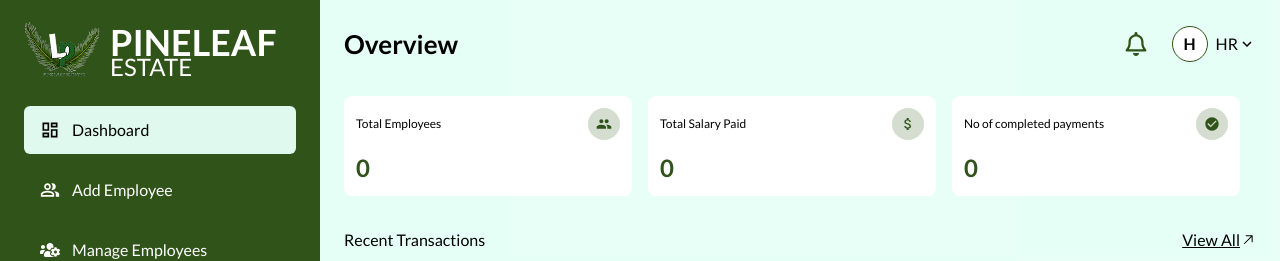
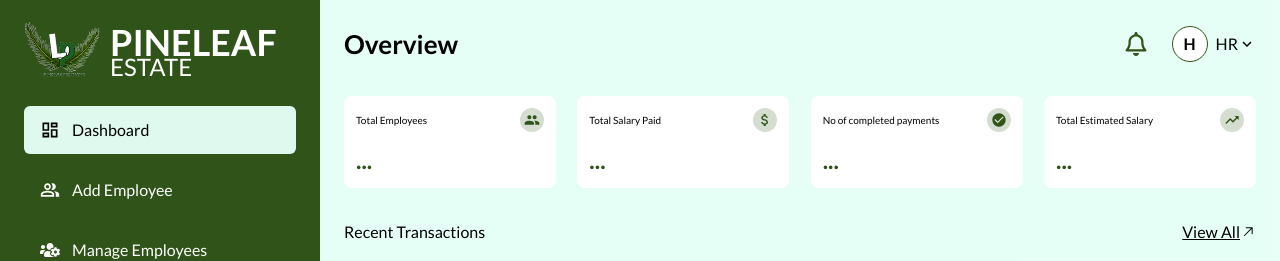
Before and after one commit to Sunmence-team/pineleaf_salary_log, a React (Vite) app: page /overview in a window 1280 px wide. Shown: the top 261 px of the page. Built offline with nearby package versions, Linux system fonts and the light colour scheme; no server answers.

Commit message:
Patched stats on dashboard for meantime

```diff
--- a/src/components/cards/OverviewCards.tsx
+++ b/src/components/cards/OverviewCards.tsx
@@ -4,7 +4,7 @@ const OverviewCards = ({ title, icon, value } : { title:string, icon: React.Reac
   return (
     <div className='bg-white p-3 w-full rounded-lg flex flex-col gap-3'>
         <div className="flex items-center justify-between">
-            <p className='md:text-xs text-[10px]'>{title}</p>
+            <p className='text-[10px]'>{title}</p>
             {icon}
         </div>
         <h3 className='md:text-2xl text-xl text-pryClr font-bold'>{value}</h3>
--- a/src/context/UserContext.tsx
+++ b/src/context/UserContext.tsx
@@ -106,11 +106,11 @@ export const UserProvider = ({ children }: userProviderProps) => {
 
   const refreshUser = async (token: string) => {
     try {
-      const response = await api.get(`${API_URL}/api/user`, {
+      const response = await api.get(`/user`, {
         headers: { Authorization: `Bearer ${token}` },
       });
 
-      // console.log("refresh response", response)
+      console.log("refresh response", response)
 
       const updatedUser = response.data;
 
--- a/src/pages/Dashboard.tsx
+++ b/src/pages/Dashboard.tsx
@@ -10,54 +10,95 @@ import { Link } from "react-router-dom";
 import { GoArrowUpRight } from "react-icons/go";
 import AllTransactions from "./AllTransactions";
 import { useUser } from "../context/UserContext";
+import { useEffect, useState } from "react";
+import api from "../utilities/api";
+import { toast } from "sonner";
 
 const Dashboard = () => {
-  const { dashboardMetrics } = useUser();
+  const { dashboardMetrics, refreshUser, token } = useUser();
+  const [ isLoading, setIsLoading ] = useState<boolean>(true);
+  const [ totalApiPages, setTotalApiPages ] = useState<number>(0);
+
+  const fetchEmployees = async () => {
+    if (!token) return;
+
+    setIsLoading(true);
+
+    try {
+      const response = await api.get(`/all_employers`, {
+        headers: {
+          "Content-Type": "application/json",
+          Authorization: `Bearer ${token}`,
+        },
+      });
+
+      console.log("employees response", response);
+
+      if (response.status === 200 && response.data.status === "success") {
+        setTotalApiPages(response.data.data.total);
+      } else {
+        toast.error(`Failed to fetch stats`)
+      }
+    } catch (err: any) {
+      console.error("Error fetching employees:", err);
+      toast.error(`Failed to fetch stats`)
+    } finally {
+      setIsLoading(false);
+    }
+  };
+
+  useEffect(() => {
+    refreshUser(token)
+    fetchEmployees()
+  }, [token])
+
+
   return (
     <div className="flex flex-col gap-8 px-4 md:px-6">
       <div className="flex gap-4 justify-between overflow-x-scroll no-scrollbar">
-        <div className="lg:min-w-[calc((100%/3)-16px)]! md:min-w-[33.3%]! min-w-[310px]">
+        <div className="lg:min-w-[calc((100%/4)-16px)]! md:min-w-[33.3%]! min-w-[310px]">
           <OverviewCards
             title="Total Employees"
             icon={
-              <div className="bg-pryClr/20 text-pryClr w-8 h-8 flex items-center justify-center rounded-full">
+              <div className="bg-pryClr/20 text-pryClr w-6 h-6 flex items-center justify-center rounded-full">
                 <MdPeople />
               </div>
             }
-            value={dashboardMetrics.total_employees || 0}
+            // value={isLoading ? "..." : dashboardMetrics.total_employees || 0}
+            value={isLoading ? "..." : totalApiPages || 0}
           />
         </div>
-        <div className="lg:min-w-[calc((100%/3)-16px)]! md:min-w-[33.3%]! min-w-[310px]">
+        <div className="lg:min-w-[calc((100%/4)-16px)]! md:min-w-[33.3%]! min-w-[310px]">
           <OverviewCards
             title="Total Salary Paid"
             icon={
-              <div className="bg-pryClr/20 text-pryClr w-8 h-8 flex items-center justify-center rounded-full">
+              <div className="bg-pryClr/20 text-pryClr w-6 h-6 flex items-center justify-center rounded-full">
                 <MdAttachMoney />
               </div>
             }
-            value={dashboardMetrics.total_salary_paid || 0}
+            value={isLoading ? "..." : dashboardMetrics.total_salary_paid || 0}
           />
         </div>
-        <div className="lg:min-w-[calc((100%/3)-16px)]! md:min-w-[33.3%]! min-w-[310px]">
+        <div className="lg:min-w-[calc((100%/4)-16px)]! md:min-w-[33.3%]! min-w-[310px]">
           <OverviewCards
             title="No of completed payments"
             icon={
-              <div className="bg-pryClr/20 text-pryClr w-8 h-8 flex items-center justify-center rounded-full">
+              <div className="bg-pryClr/20 text-pryClr w-6 h-6 flex items-center justify-center rounded-full">
                 <MdCheckCircle />
               </div>
             }
-            value={dashboardMetrics.no_CompletedPayments || 0}
+            value={isLoading ? "..." : dashboardMetrics.no_CompletedPayments || 0}
           />
         </div>
-        <div className="lg:min-w-[calc((100%/3)-16px)]! md:min-w-[33.3%]! min-w-[310px]">
+        <div className="lg:min-w-[calc((100%/4)-16px)]! md:min-w-[33.3%]! min-w-[310px]">
           <OverviewCards
             title="Total Estimated Salary"
             icon={
-              <div className="bg-pryClr/20 text-pryClr w-8 h-8 flex items-center justify-center rounded-full">
+              <div className="bg-pryClr/20 text-pryClr w-6 h-6 flex items-center justify-center rounded-full">
                 <MdTrendingUp />
               </div>
             }
-            value={dashboardMetrics.total_estimated_salary || 0}
+            value={isLoading ? "..." : dashboardMetrics.total_estimated_salary || 0}
           />
         </div>
       </div>
```
